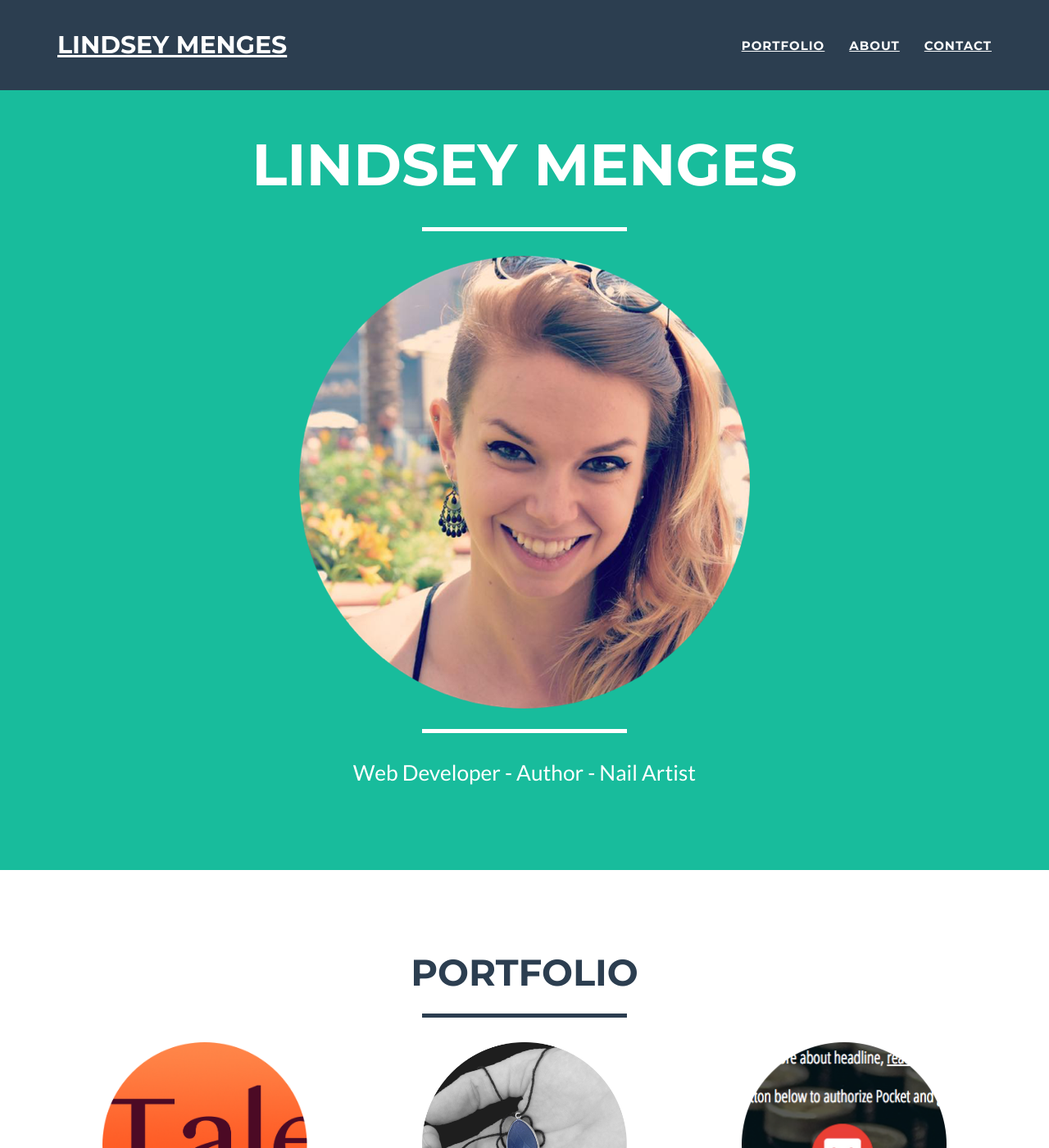
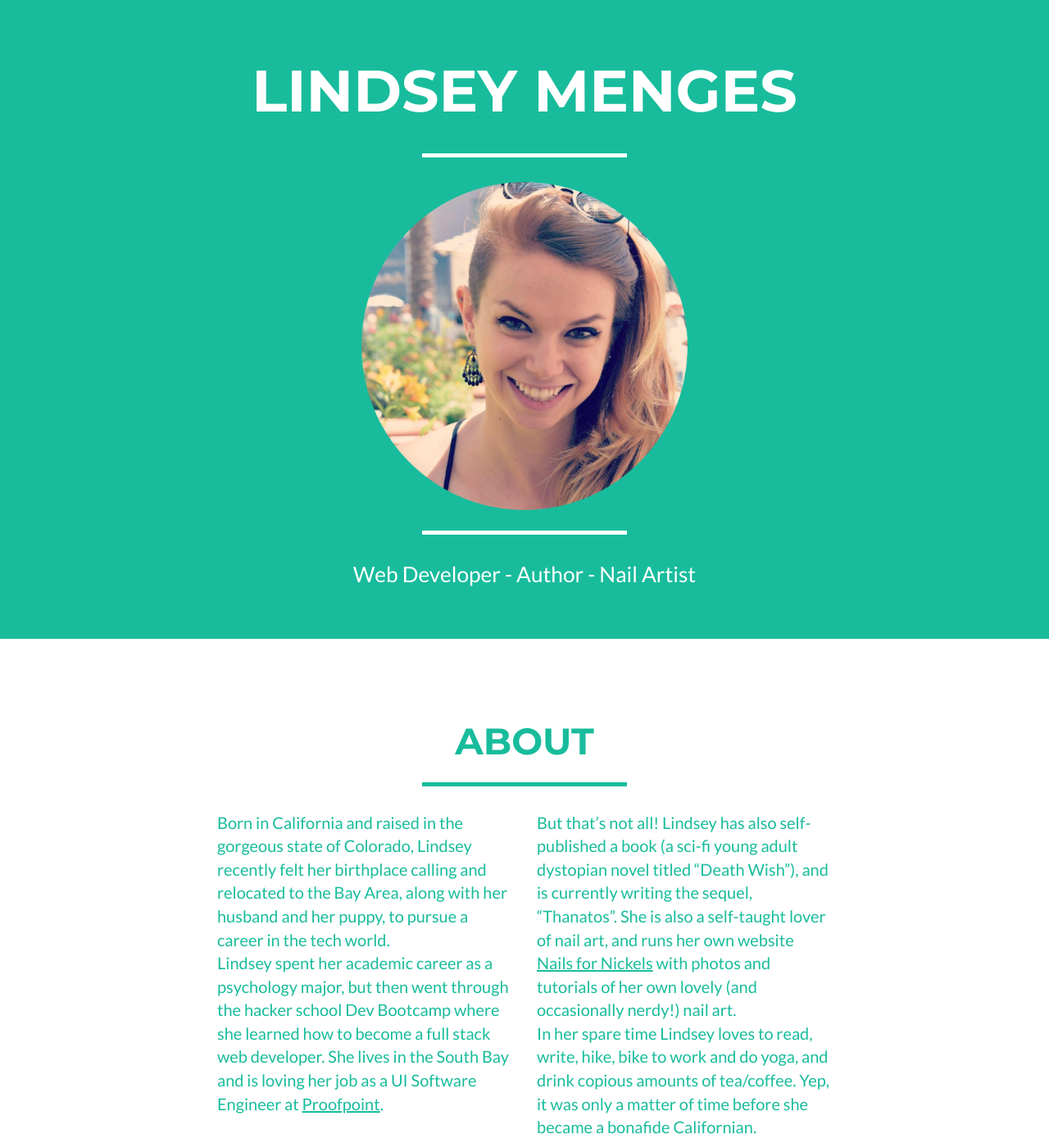
Before and after one commit to lindseymenges/lindseymenges.github.io, a Jekyll site: the page built from index.html, in a window 1280 px wide and 1400 px high. Shown: the whole window at 82% size. Built offline with Jekyll 4.4.1, drawn with Linux system fonts in a browser that asks for light colours; some of the changed text lies outside the part shown.

Commit message:
Add descriptions to portfolio items, update styling, move about section about portfolio.

```diff
--- a/_includes/about.html
+++ b/_includes/about.html
@@ -16,7 +16,7 @@
                 <div class="col-lg-4">
                     <p>But that’s not all! Lindsey has also self-published a book (a sci-fi young adult dystopian novel titled “Death Wish”), and is currently writing the sequel, “Thanatos”. She is also a self-taught lover of nail art, and runs her own website <a href="http://nailsfornickels.com">Nails for Nickels</a> with photos and tutorials of her own lovely (and occasionally nerdy!) nail art.
                     <br>
-                    In her spare time Lindsey loves to read, write, hike, do yoga and the Bar Method, and drink copious amounts of tea/coffee. Yep, it was only a matter of time before she became a bonafide Californian.</p>
+                    In her spare time Lindsey loves to read, write, hike, bike to work and do yoga, and drink copious amounts of tea/coffee. Yep, it was only a matter of time before she became a bonafide Californian.</p>
                 </div>
             </div>
         </div>
--- a/_includes/header.html
+++ b/_includes/header.html
@@ -6,7 +6,7 @@
                     <div class="intro-text">
                         <span class="name">{{ site.title }}</span>
                         <hr class="star-light">
-                        <img class="img-responsive" src="img/profile_pic.png" alt="">
+                        <img class="img-responsive profile-img" src="img/profile_pic.png" alt="">
                         <hr class="star-light">
                         <span class="skills">Web Developer - Author - Nail Artist</span>
                     </div>
--- a/_includes/nav.html
+++ /dev/null
@@ -1,35 +0,0 @@
-   <!-- Navigation -->
-    <nav class="navbar navbar-default navbar-fixed-top">
-        <div class="container">
-            <!-- Brand and toggle get grouped for better mobile display -->
-            <div class="navbar-header page-scroll">
-                <button type="button" class="navbar-toggle" data-toggle="collapse" data-target="#bs-example-navbar-collapse-1">
-                    <span class="sr-only">Toggle navigation</span>
-                    <span class="icon-bar"></span>
-                    <span class="icon-bar"></span>
-                    <span class="icon-bar"></span>
-                </button>
-                <a class="navbar-brand" href="#page-top">{{ site.title }}</a>
-            </div>
-
-            <!-- Collect the nav links, forms, and other content for toggling -->
-            <div class="collapse navbar-collapse" id="bs-example-navbar-collapse-1">
-                <ul class="nav navbar-nav navbar-right">
-                    <li class="hidden">
-                        <a href="#page-top"></a>
-                    </li>
-                    <li class="page-scroll">
-                        <a href="#portfolio">Portfolio</a>
-                    </li>
-                    <li class="page-scroll">
-                        <a href="#about">About</a>
-                    </li>
-                    <li class="page-scroll">
-                        <a href="#contact">Contact</a>
-                    </li>
-                </ul>
-            </div>
-            <!-- /.navbar-collapse -->
-        </div>
-        <!-- /.container-fluid -->
-    </nav>
--- a/_includes/portfolio_grid.html
+++ b/_includes/portfolio_grid.html
@@ -15,6 +15,7 @@
                             <img src="img/portfolio/{{ post.img }}" class="img-responsive" alt="{{ post.title }}">
                         </a>
                         <h4>{{ post.title }}</h4>
+                        <h6>{{ post.description }}</h3>
                     </div>
                 {% endfor %}
             </div>
--- a/_layouts/default.html
+++ b/_layouts/default.html
@@ -2,10 +2,9 @@
 <html>
     {% include head.html %}
     <body id="page-top" class="index">
-    {% include nav.html %}
     {% include header.html %}
+    {% include about.html %}
     {% include portfolio_grid.html %}
-    {% include about.html %}
 
     {% if site.contact == "static" %}
     {% include contact_static.html %}
--- a/css/sections.css
+++ b/css/sections.css
@@ -1,5 +1,39 @@
 .container.header-container {
-  padding-top: 150px;
+  padding: 60px 0;
+}
+
+.intro-text .profile-img {
+  max-height: 400px;
+}
+
+#about {
+  background: #fff;
+  color: #18bc9c;
+}
+#about .star-light {
+  border-color: #18bc9c;
+}
+#about .star-light:after {
+  color: #18bc9c;
+  background: #fff;
+}
+#about a {
+  color: #18bc9c;
+}
+
+#portfolio {
+  background: #18bc9c;
+  color: #fff;
+}
+#portfolio .star-primary {
+  border-color: #fff;
+}
+#portfolio .star-primary:after {
+  color: #fff;
+  background-color: #18bc9c;
+}
+#portfolio .container .row .portfolio-item {
+  width: 25%;
 }
 #portfolio .container .row .portfolio-item .portfolio-link {
   width: 250px;
@@ -11,4 +45,8 @@
 #portfolio .container .row .portfolio-item h4 {
   width: 250px;
   text-align: center;
+  margin: 15px auto;
 }
+#portfolio .container .row .portfolio-item h6 {
+  text-align: center;
+}
```
